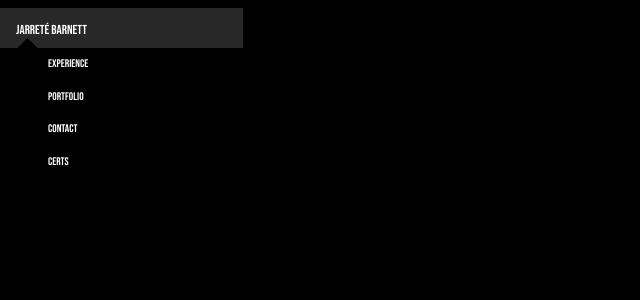
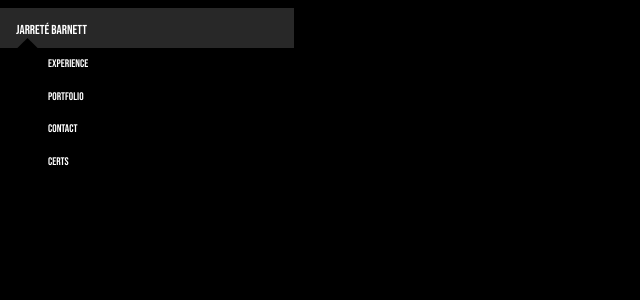
Before and after one commit to jarretebarnett/jarretebarnett.github.io, a React (Create React App) app: page / in a window 1280 px wide. Shown: the top 300 px of the page, without its empty margins (0-640 px from the left). Built offline with nearby package versions, Linux system fonts and the light colour scheme.

Commit message:
Expanding navbar width.

```diff
--- a/src/components/Nav/style.css
+++ b/src/components/Nav/style.css
@@ -17,7 +17,7 @@ nav.navbar {
     cursor: pointer;
     background: rgb(0, 0, 0);
     padding: 0.8rem 1rem;
-    width: 19%;
+    width: 23%;
     display: block;
     box-sizing: border-box;
     transition: all 0.3s;
@@ -46,7 +46,7 @@ nav.navbar {
     background: rgb(0, 0, 0);
     opacity: 0;
     visibility: hidden;
-    min-width: 19%;
+    min-width: 23%;
     height: 0;
     position: absolute;
     top: 48px;
```
